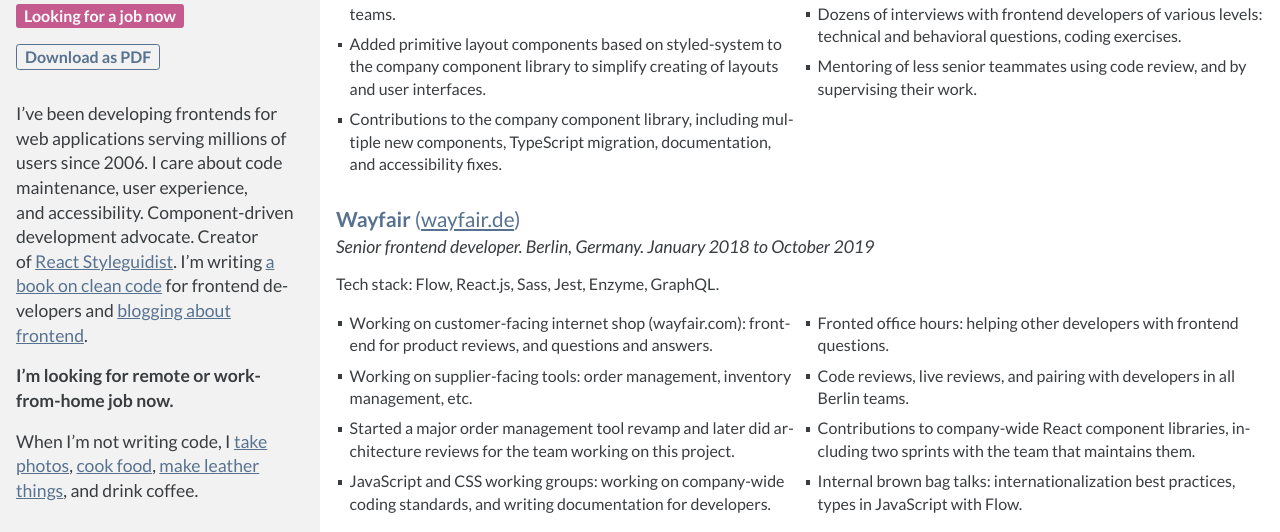
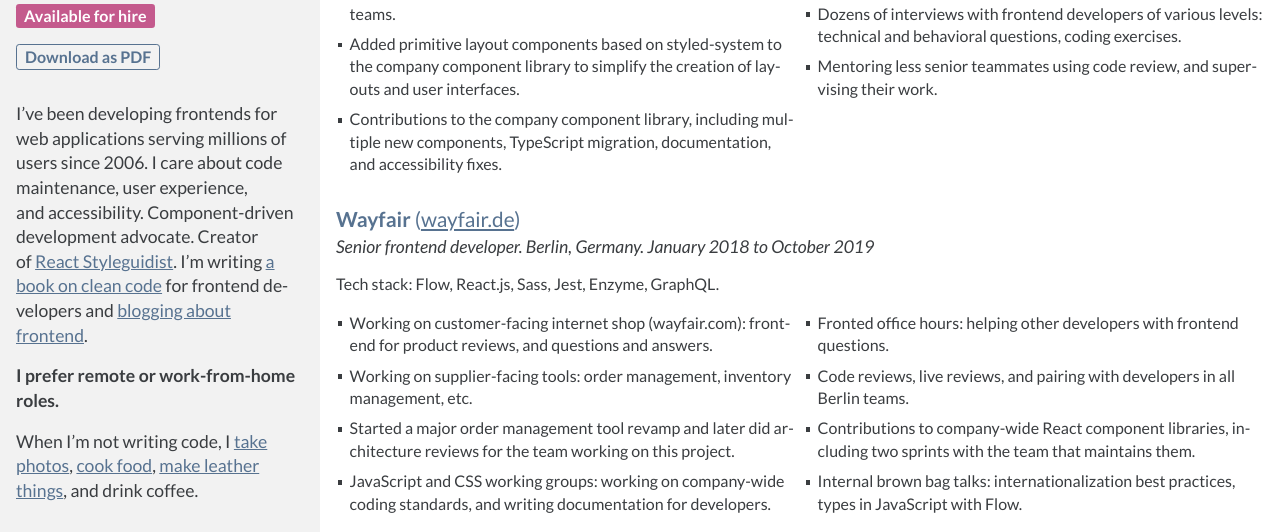
Before and after one commit to sapegin/cv, a website: page public/index.html in a window 1280 px wide. Shown: the part 225-757 px from the top of the page. Drawn offline with Linux system fonts and the light colour scheme.

Commit message:
More tweaks

```diff
--- a/public/index.html
+++ b/public/index.html
@@ -20,7 +20,7 @@
 				<p class="subtitle">Senior frontend engineer</p>
 				<p class="location">Berlin, Germany</p>
 				<section class="badges no-print">
-					<p class="badge">Looking for a job now</p>
+					<p class="badge">Available for hire</p>
 				</section>
 				<section class="buttons no-print">
 					<a href="artem-sapegin.pdf">Download as PDF</a>
@@ -53,7 +53,7 @@
 						>.
 					</p>
 					<p class="aside__looking no-print">
-						I’m looking for remote or work-from-home job now.
+						I prefer remote or work-from-home roles.
 					</p>
 					<p>
 						When I’m not writing code, I&nbsp;<a
@@ -173,8 +173,8 @@
 						</li>
 						<li>
 							Added primitive layout components based on styled-system to the
-							company component library to simplify creating of layouts and user
-							interfaces.
+							company component library to simplify the creation of layouts and
+							user interfaces.
 						</li>
 						<li>
 							Contributions to the company component library, including multiple
@@ -190,8 +190,8 @@
 							technical and behavioral questions, coding exercises.
 						</li>
 						<li>
-							Mentoring of less senior teammates using code review, and by
-							supervising their work.
+							Mentoring less senior teammates using code review, and supervising
+							their work.
 						</li>
 					</ul>
 				</article>
```
